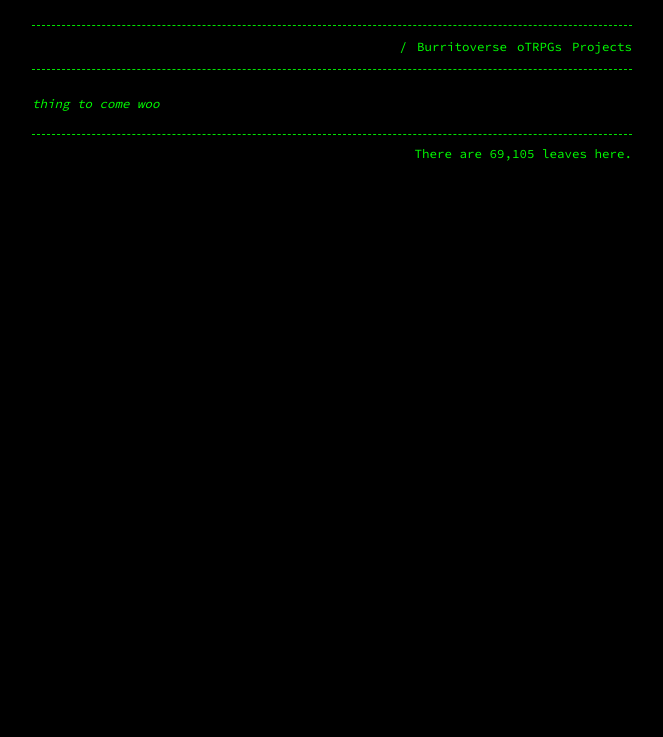
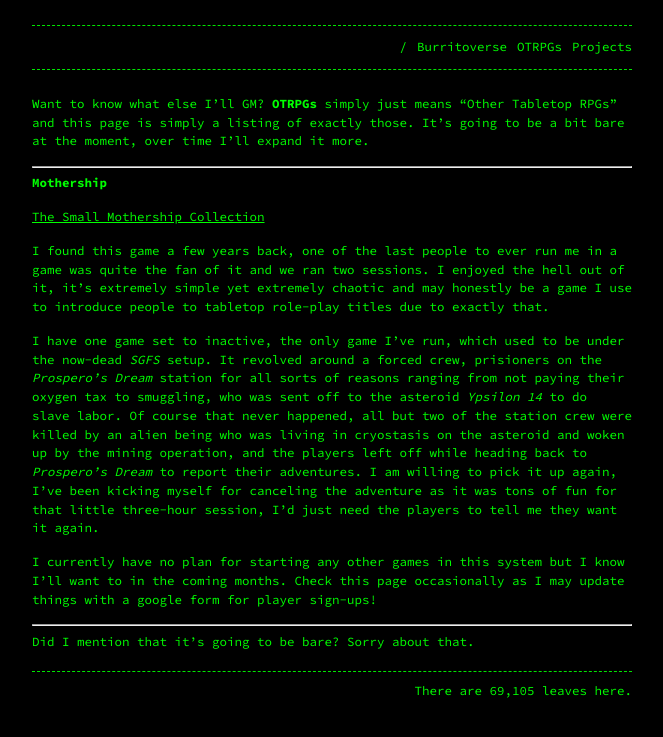
Before and after one commit to Terwilliger69105/69105.github.io, a Jekyll site: the page built from otrpgs.md, in a window 1280 px wide. Shown: the top 737 px of the page, without its empty margins (308-971 px from the left). Built offline with Jekyll 4.4.1, drawn with Linux system fonts in a browser that asks for light colours; our own code applies the rules of GitHub Pages for plain Markdown files.

Commit message:
Update otrpgs.md

```diff
--- a/otrpgs.md
+++ b/otrpgs.md
@@ -1,6 +1,22 @@
 ---
-title: "oTRPGs"
+title: "OTRPGs"
 permalink: /otrpgs/
 ---
 
-*thing to come woo*
+Want to know what else I'll GM? **OTRPGs** simply just means "Other Tabletop RPGs" and this page is simply a listing of exactly those. It's going to be a bit bare at the moment, over time I'll expand it more.
+
+---
+
+**Mothership**
+
+[The Small Mothership Collection](https://i.imgur.com/azowSPP.jpg)
+
+I found this game a few years back, one of the last people to ever run me in a game was quite the fan of it and we ran two sessions. I enjoyed the hell out of it, it's extremely simple yet extremely chaotic and may honestly be a game I use to introduce people to tabletop role-play titles due to exactly that.
+
+I have one game set to inactive, the only game I've run, which used to be under the now-dead *SGFS* setup. It revolved around a forced crew, prisioners on the *Prospero's Dream* station for all sorts of reasons ranging from not paying their oxygen tax to smuggling, who was sent off to the asteroid *Ypsilon 14* to do slave labor. Of course that never happened, all but two of the station crew were killed by an alien being who was living in cryostasis on the asteroid and woken up by the mining operation, and the players left off while heading back to *Prospero's Dream* to report their adventures. I am willing to pick it up again, I've been kicking myself for canceling the adventure as it was tons of fun for that little three-hour session, I'd just need the players to tell me they want it again.
+
+I currently have no plan for starting any other games in this system but I know I'll want to in the coming months. Check this page occasionally as I may update things with a google form for player sign-ups!
+
+---
+
+Did I mention that it's going to be bare? Sorry about that.
```
